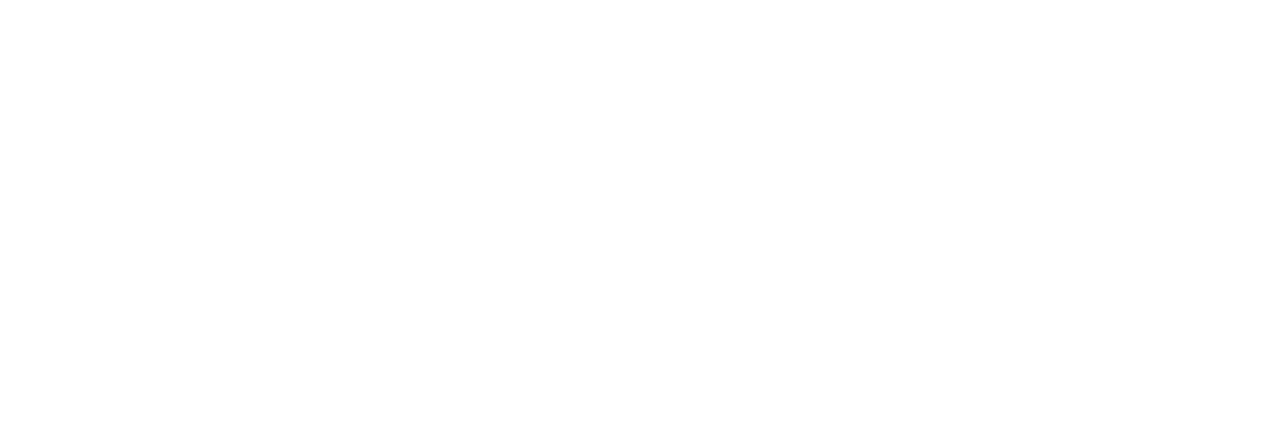
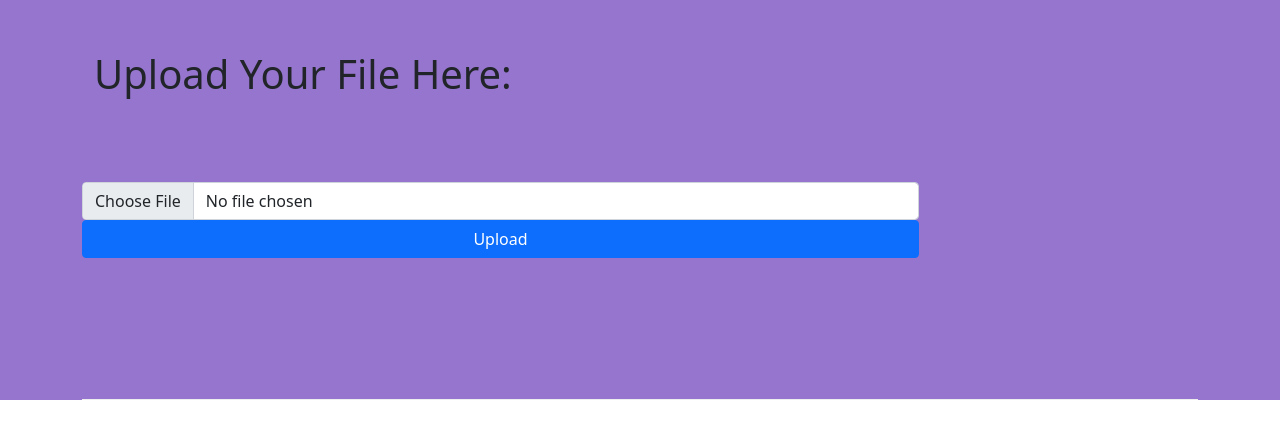
Before and after one commit to MichaelY666/resilientdb_frontend, a React (Create React App) app: page /upload in a window 1280 px wide. Shown: the top 438 px of the page. Built offline with nearby package versions, Linux system fonts and the light colour scheme.

Commit message:
upload page

```diff
--- a/package.json
+++ b/package.json
@@ -9,6 +9,7 @@
     "@testing-library/jest-dom": "^5.14.1",
     "@testing-library/react": "^11.2.7",
     "@testing-library/user-event": "^12.8.3",
+    "axios": "^0.24.0",
     "bootstrap": "^5.1.3",
     "react": "^17.0.2",
     "react-bootstrap": "^1.5.2",
--- a/src/components/LoginComponent.js
+++ b/src/components/LoginComponent.js
@@ -74,12 +74,12 @@
 							</div>
 							<div className='col-6'>
 								<Nav className="ml-auto row">
-									<NavItem className='col-3 float-right'>
+									<NavItem className='col-6 float-right'>
 										<Button primary outline onClick={this.toggleLoginModal}>
 										<FontAwesomeIcon icon={faHandPointRight} /> Login
 										</Button>
 									</NavItem>
-									<NavItem className='col-3 float-right'>
+									<NavItem className='col-6 float-right'>
 										<Button primary outline onClick={this.toggleSignupModal}>
 										<FontAwesomeIcon icon={faUserAlt} />   Sign Up
 										</Button>
--- a/src/components/UploadComponent.js
+++ b/src/components/UploadComponent.js
@@ -1,16 +1,97 @@
 import React, {Component} from "react";
+import axios from 'axios';
+import { Button, Form, FormGroup, Label, Input, Col, FormFeedback} from 'reactstrap';
+import {Link} from 'react-router-dom';
+import FormCheckInput from "react-bootstrap/esm/FormCheckInput";
+import { contains } from "dom-helpers";
 
 
 class Upload extends Component {
 
-    constructor(props){
-        super(props);
+    constructor(props) {
+
+		super(props);
+
+		this.state={
+			selectedFile: null
+		};
+		this.onFileChange = this.onFileChange.bind(this);
+        this.onFileUpload = this.onFileUpload.bind(this);
+        this.fileData = this.fileData.bind(this);
+	}
+
+    // On file upload (click the upload button)
+    onFileChange(event){
+        // Update the state
+      this.setState({ selectedFile: event.target.files[0] });
     }
+
+    // On file upload (click the upload button)
+    onFileUpload(){
+        // Create an object of formData
+      const formData = new FormData();
+
+      // Update the formData object
+      if (this.state.selectedFile){
+        formData.append(
+            "myFile",
+            this.state.selectedFile,
+            this.state.selectedFile.name
+        );
+
+        // Details of the uploaded file
+        console.log(this.state.selectedFile);
+
+        // Request made to the backend api
+        // Send formData object
+        axios.post("api/uploadfile", formData);
+        alert('File Uploaded Successfully!');
+
+      }
+      else {
+        alert('No File Is Selected!');
+        }
+      }
+
+
+    // File content to be displayed after
+    // file upload is complete
+    fileData() {
+        if (this.state.selectedFile) {
+            return (
+              <div>
+                <h2>File Details:</h2>
+                    <p>File Name: {this.state.selectedFile.name}</p>
+                    <p>File Type: {this.state.selectedFile.type}</p>
+                    <br/>
+              </div>
+            );
+          }
+    }
+
+
 
     render() {
         return(
-            <div>
-
+            <div className='background'>
+                <div className='container'>
+                    <div className='row row-content'>
+                        <div className='col-12'>
+                            <h1>Upload Your File Here:</h1>
+                        </div>
+                        <div className='col-12 col-md-9'>
+                            <Form>
+                                <FormGroup row>
+                                    <Input type="file" onChange={this.onFileChange} />
+                                    <Button onClick={this.onFileUpload} color='primary' type='submit'>
+                                    Upload
+                                    </Button>
+                                </FormGroup>
+                                    {this.fileData()}
+                            </Form>
+                        </div>
+                    </div>
+                </div>
             </div>
         );
     }
```
Also changed, not shown: 1 other file (tests, documents, lock files or other folders).
